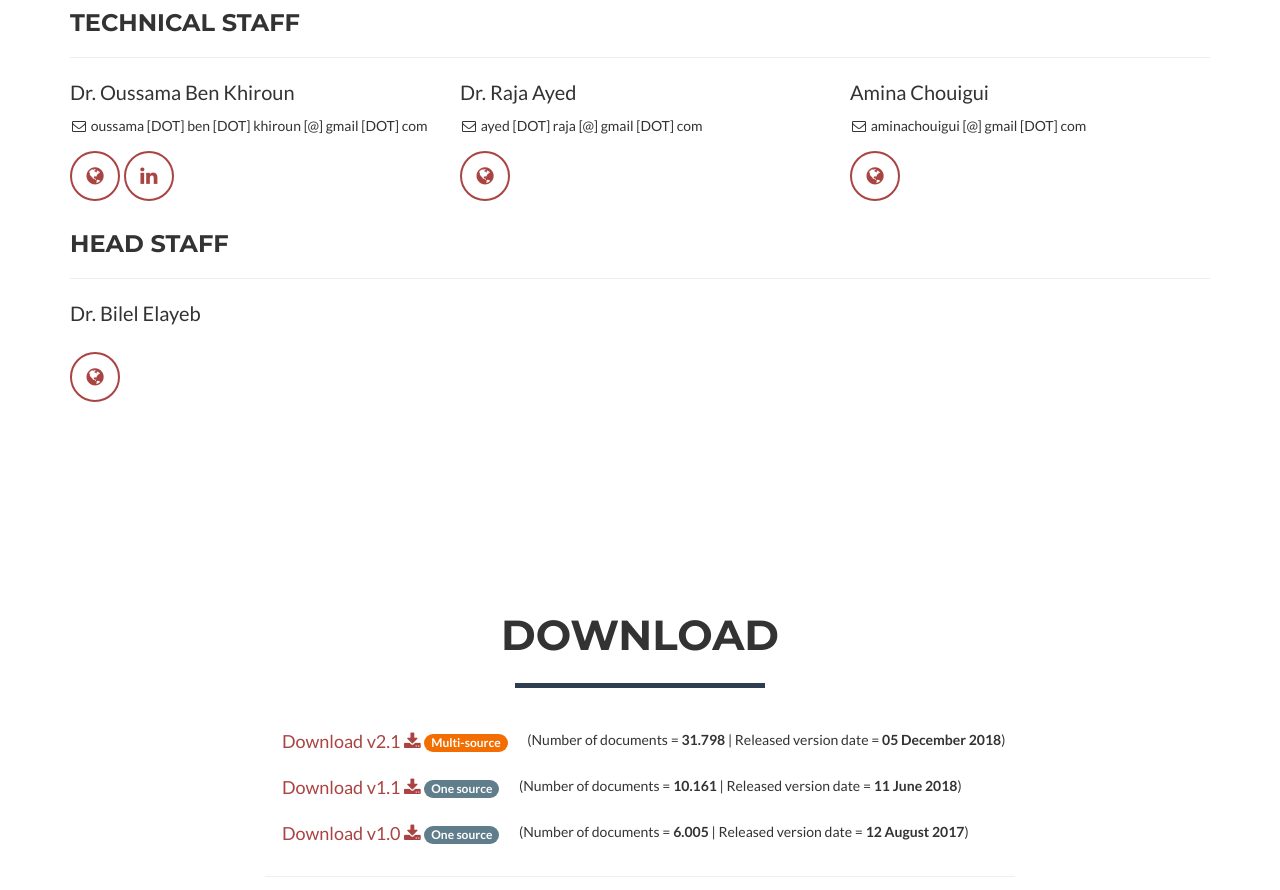
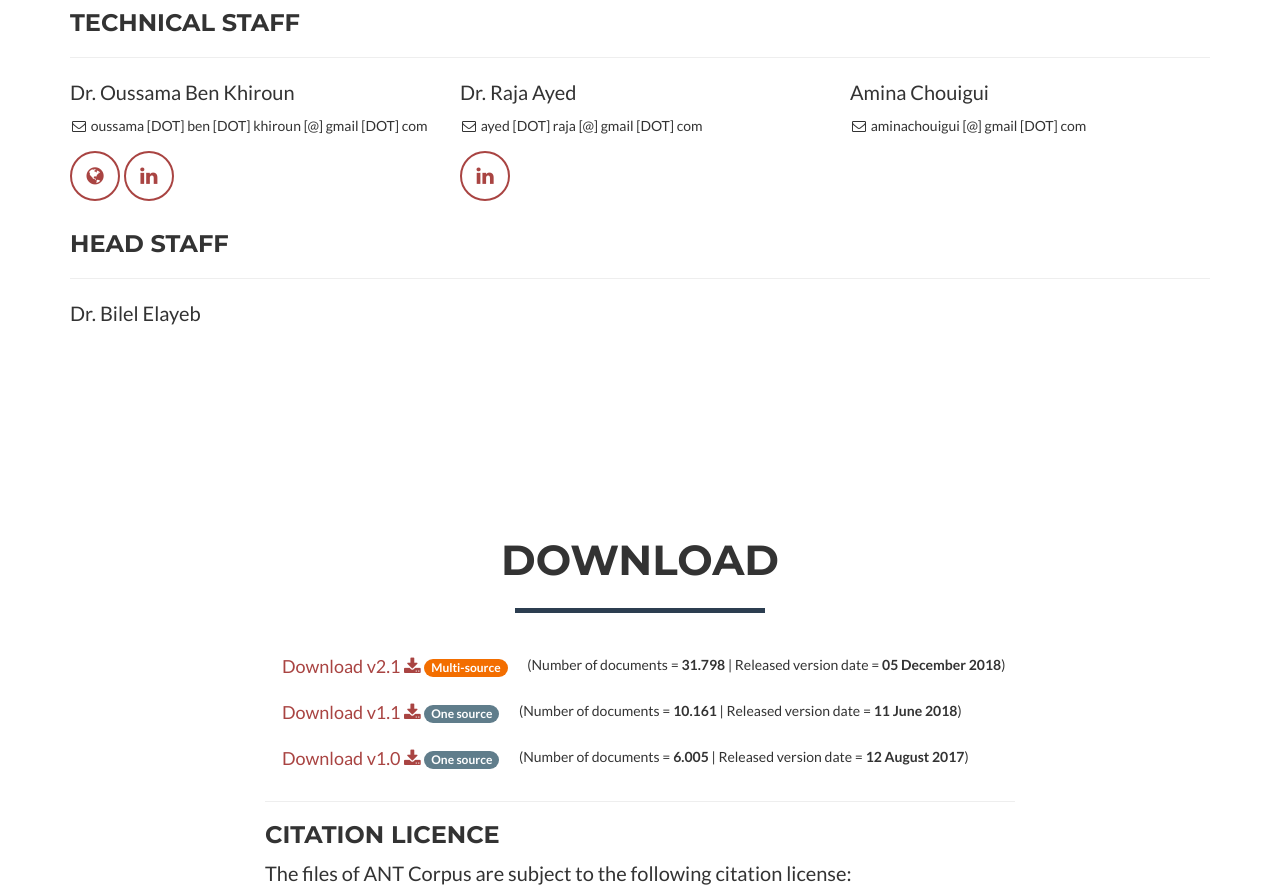
Before and after one commit to antcorpus/antcorpus.github.io, a website: page index.html in a window 1280 px wide. Shown: the part 1500-2390 px from the top of the page. Drawn offline with nearby package versions, Linux system fonts and the light colour scheme.

Commit message:
Update portfolio links and footer content
Removed outdated links and updated social media links.

```diff
--- a/index.html
+++ b/index.html
@@ -166,24 +166,18 @@
 					<p>Dr. Raja Ayed</p>
 					<i class="fa fa-fw fa-envelope-o"></i> ayed [DOT] raja [@] gmail [DOT] com
 					<p>
-						<a href="http://www.jarir.tn/rajaayed" target="_blank" class="btn-social-warm btn-outline btn-outline-warm"><i class="fa fa-fw fa-globe"></i></a>
+						<a href="https://www.linkedin.com/in/raja-ayed-89a19586/" target="_blank" class="btn-social-warm btn-outline btn-outline-warm"><i class="fa fa-fw fa-linkedin"></i></a>
 					</p>
                 </div>
 				<div class="col-sm-4 portfolio-item">
 					<p>Amina Chouigui</p>
 					<i class="fa fa-fw fa-envelope-o"></i> aminachouigui [@] gmail [DOT] com
-					<p>
-						<a href="#" target="_blank" class="btn-social-warm btn-outline btn-outline-warm"><i class="fa fa-fw fa-globe"></i></a>
-					</p>
                 </div>
 			</div>
 			<div class="row">
 				<div class="col-sm-12"><h3>Head staff</h3><hr/></div>
 				<div class="col-sm-4 portfolio-item">
 					<p>Dr. Bilel Elayeb</p>
-					<p>
-						<a href="http://www.jarir.tn/bilelelayeb" target="_blank" class="btn-social-warm btn-outline btn-outline-warm"><i class="fa fa-fw fa-globe"></i></a>
-					</p>
                 </div>
 			</div>
 		</div>
@@ -259,7 +253,6 @@
                     </div>
                     <div class="footer-col col-md-4">
                         <h3>Around the Web</h3>
-						<p><a href="http://jarir.tn" class="" target="_blank">JARIR</a> team website</p>
 						<p><a href="http://www.riadi.rnu.tn" class="" target="_blank">RIADI</a> lab. website</p>
                     </div>
                     <!--div class="footer-col col-md-4">
```
